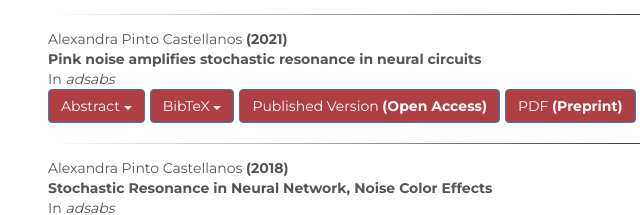
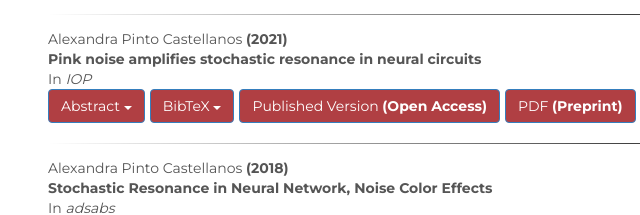
Before and after one commit to xpin/GitHub.io, a plain HTML site: page publications.html in a window 1280 px wide. Shown: the part 287-502 px from the top of the page, 7-647 px from the left. Drawn offline with nearby package versions, Linux system fonts and the light colour scheme.

Commit message:
Update publications.html

```diff
--- a/publications.html
+++ b/publications.html
@@ -90,7 +90,7 @@
                                 <!-- Paper information -->
                                 Alexandra Pinto Castellanos <b>(2021)</b> </br>
                                 <b> Pink noise amplifies stochastic resonance in neural circuits</b></br>
-In <i>adsabs</i> </br>
+In <i>IOP</i> </br>
 
 <!-- Dropdown Abstract -->
                                <div class="dropdown" style="float: left">
```
